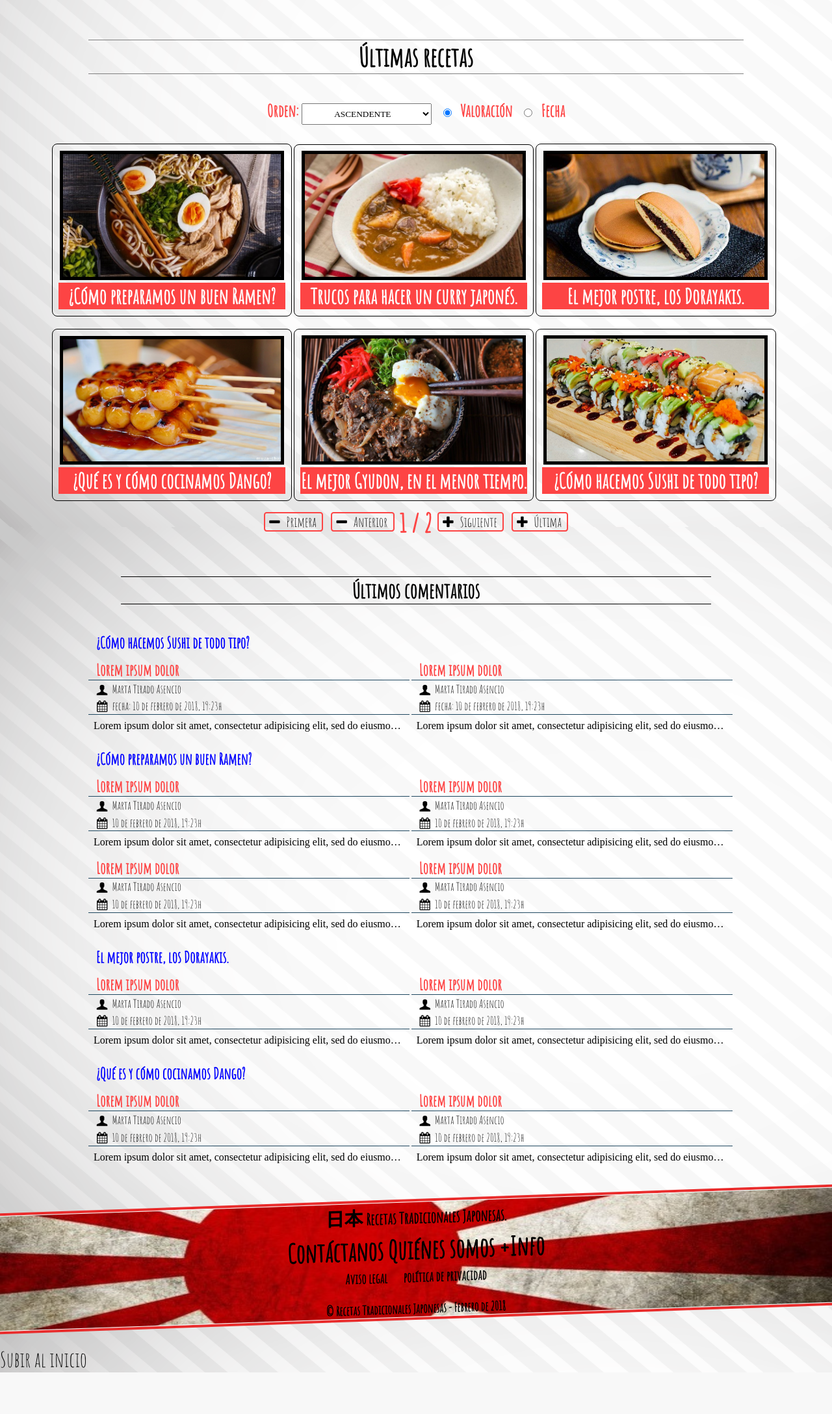
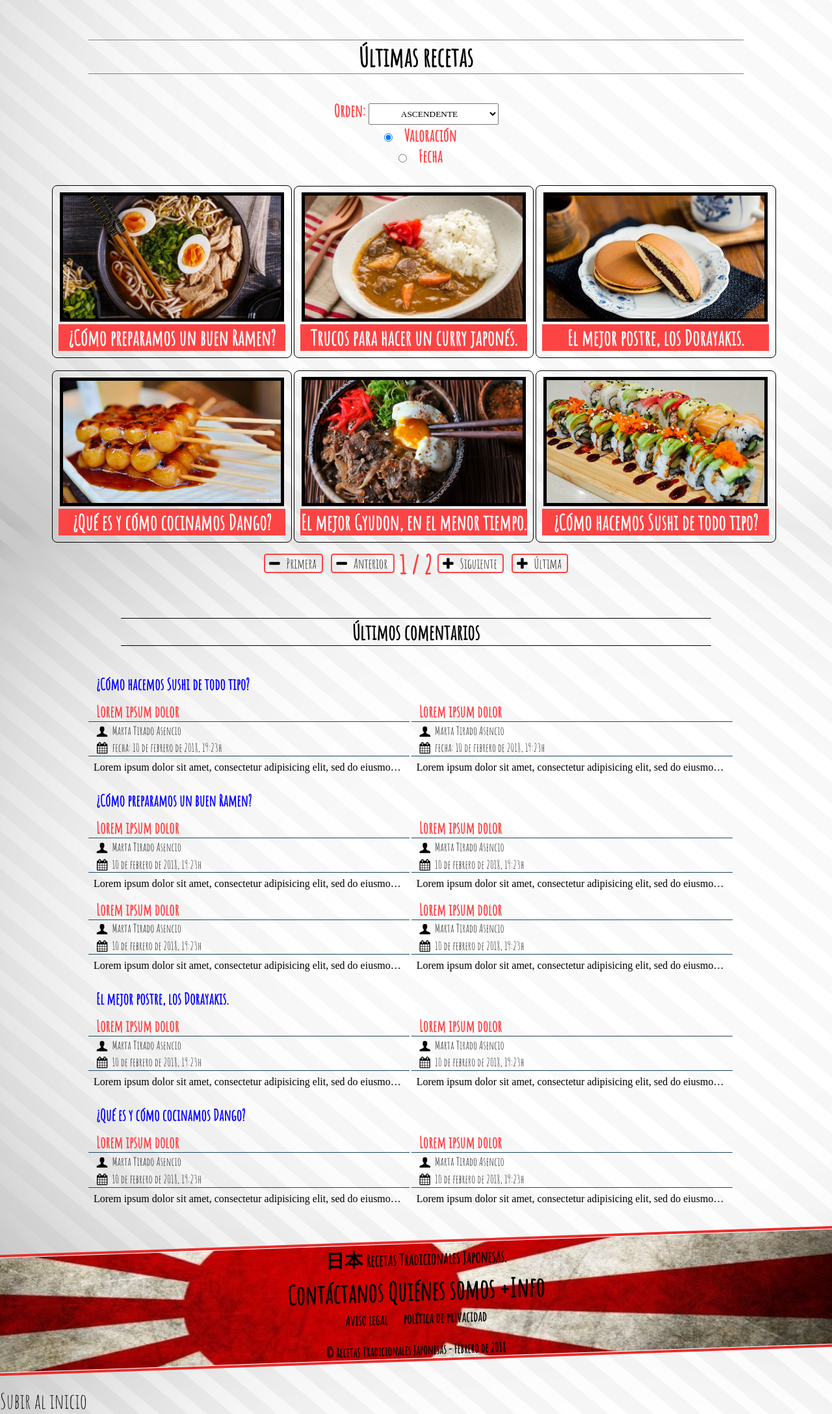
Before and after one commit to mta19/Practica1-PCW, a PHP site: page / in a window 1280 px wide. Shown: the part 389-2565 px from the top of the page at 65% size. Before the commit the page ends 2501 px from the top, so only its background shows below. Run offline with PHP 8.4, Linux system fonts and the light colour scheme; some web fonts are replaced.

Commit message:
errores varios

```diff
--- a/estilo.css
+++ b/estilo.css
@@ -312,6 +312,7 @@ a.boton2{
     height: 1.5em;
 }
 
+
 a.boton2:hover{
 	border-color: gray;
 }
@@ -341,11 +342,8 @@ body>section>form>div{
 body>section>form>a{
 	padding: 0;
 	border: .1em solid gray;
-	overflow: hidden;
-	margin-top:.3em;
 	text-align: center;
-	height: 1.5em;
-	display: block;
+	margin: 50%;
 }
 
 /*Reajustar los botones de anterior y siguiente de entrada.html*/
--- a/index.html
+++ b/index.html
@@ -47,14 +47,22 @@
 			<header>&Uacute;ltimas recetas</header>
 		</div>
 		<div id="ordenado">
+			<div>
 				<label>Orden:</label>
 				<select name="orden" id="orden">
 					<!--<option value="0">SELECCIONA EL ORDEN: </option>-->
 					<option value="1">ASCENDENTE</option>
 					<option value="2">DESCENDENTE</option>
 				</select>
-			<input type="radio" name="ordenado" value="3" checked>Valoraci&oacute;n
-			<input type="radio" name="ordenado" value="4">Fecha
+			</div>
+			<div>
+				<input type="radio" name="ordenado" value="3" checked>
+				<label >Valoraci&oacute;n</label>
+			</div>
+			<div>
+				<input type="radio" name="ordenado" value="4">
+				<label for="">Fecha</label>
+			</div>
 		</div>
 		<br>
 		<article>
--- a/login.html
+++ b/login.html
@@ -34,8 +34,9 @@
 		    <div>
 		    		<input type="submit" id="enviar" value="Iniciar">
 		    		<a href="index.html" class="boton2"></i>Cancelar</a>
+
 		    </div>
-		    	<a href="registro.html"> <i class="icon-user-1"></i>Reg&iacute;strate</a>
+		    <a href="registro.html" class="registrate"> <i class="icon-user-1"></i>Reg&iacute;strate</a>
 		</form>
 
 	</section>
```
Lines whose indentation alone changed are shown as unchanged.
